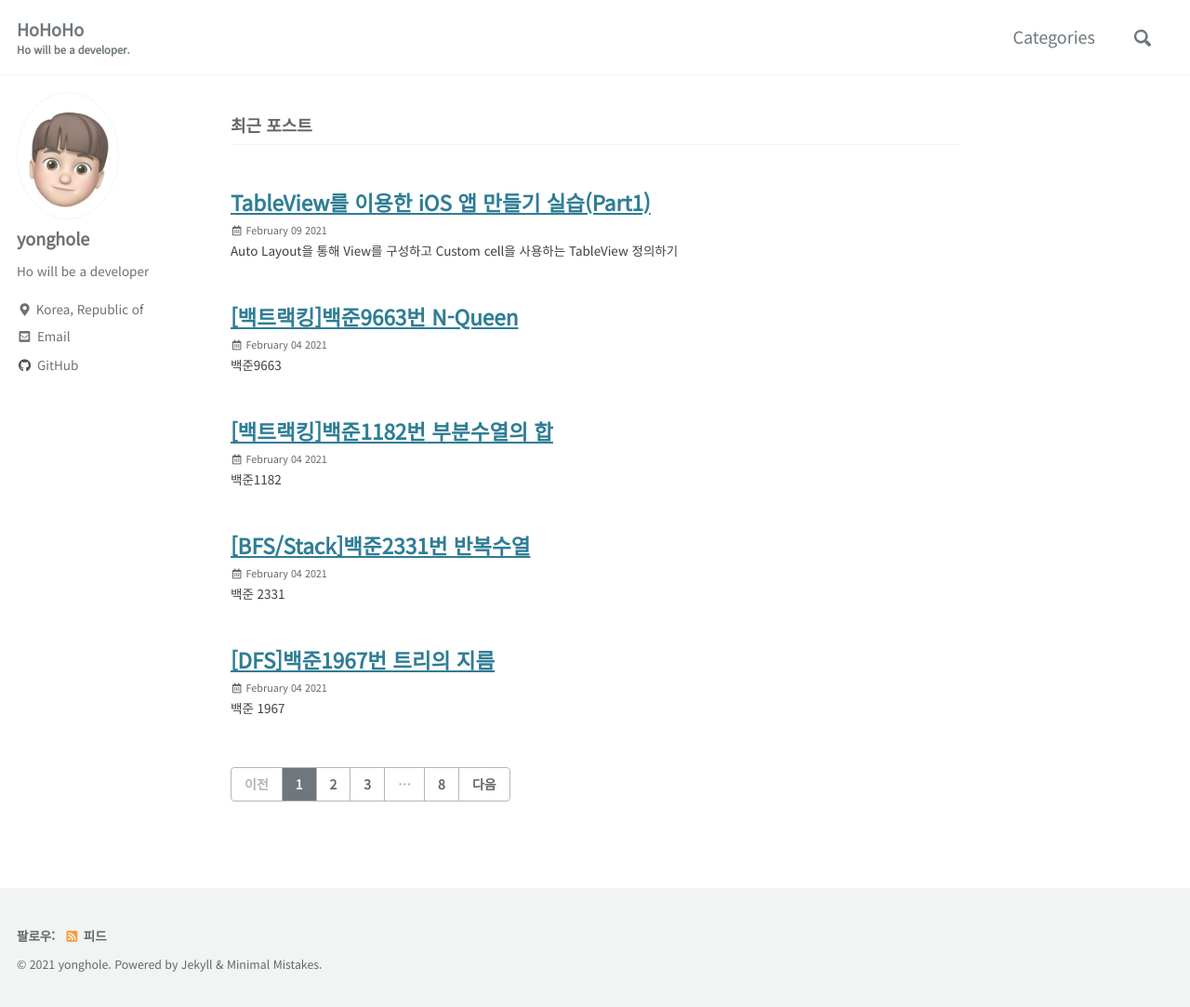
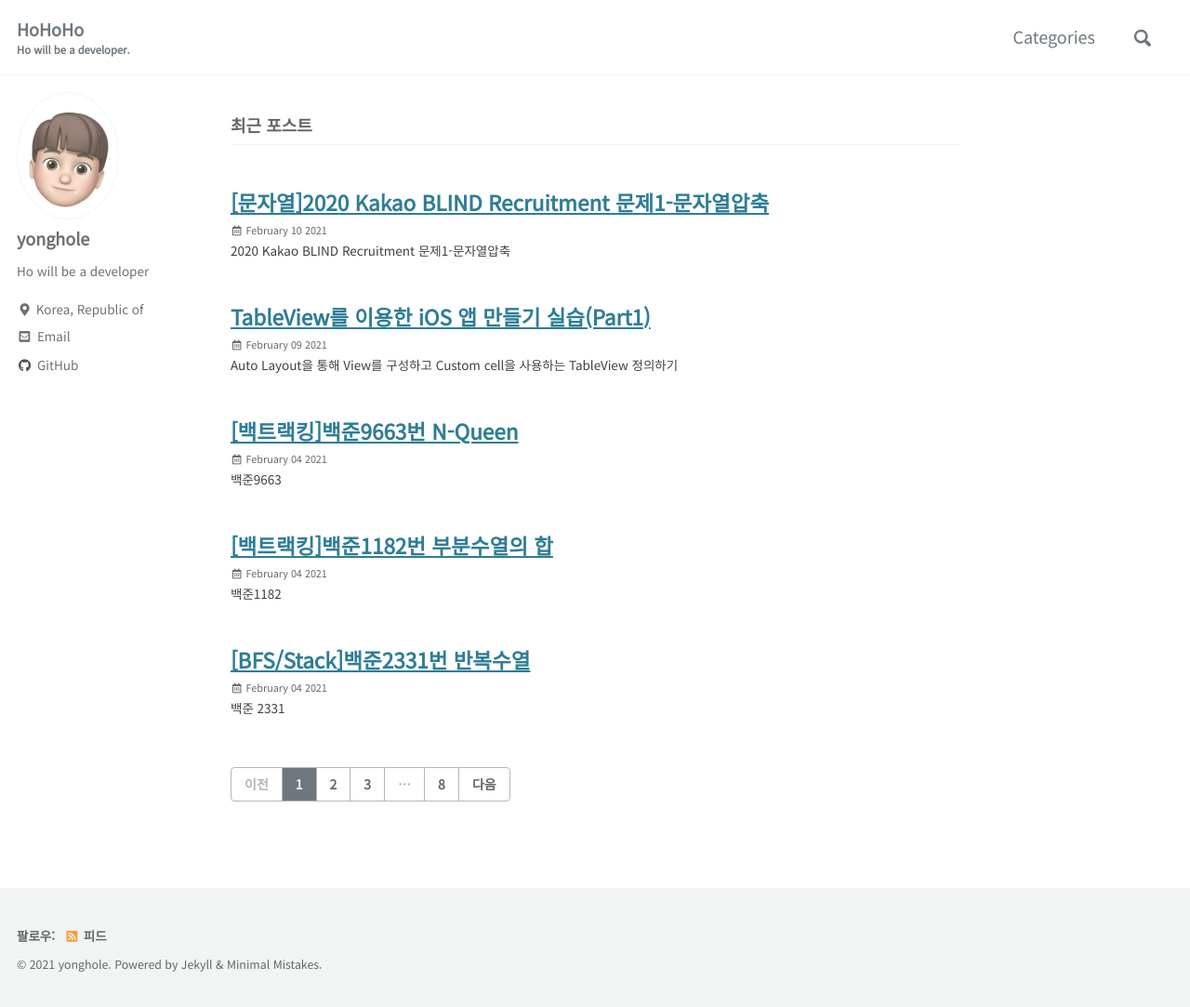
Before and after one commit to yonghole/yonghole.github.io, a Jekyll site: the page built from index.html, in a window 1280 px wide and 1083 px high. Shown: the whole window at 93% size. Built offline with Jekyll 4.4.1, drawn with Linux system fonts in a browser that asks for light colours; cached includes are drawn as plain includes; the list of posts is cut into pages by our own code.

Commit message:
Update and rename 2020 Kakao BLIND Recruitment 87c437fa56a7406fad4a22a04510127b.md to 2021-02-10-kakaoblind2020#1.md

```diff
--- a/_posts/2020 Kakao BLIND Recruitment 87c437fa56a7406fad4a22a04510127b.md
+++ b/_posts/2021-02-10-kakaoblind2020#1.md
@@ -1,10 +1,15 @@
-# 2020 Kakao BLIND Recruitment
+---
+title: "[문자열]2020 Kakao BLIND Recruitment 문제1-문자열압축 "
+date: 2021-02-10 01:08:42
+categories: Algorithm
+---
 
-## 문자열압축
+# 2020 Kakao BLIND Recruitment 문제1-문자열압축
 
-![2020%20Kakao%20BLIND%20Recruitment%2087c437fa56a7406fad4a22a04510127b/_2021-02-06__7.20.33.png](2020%20Kakao%20BLIND%20Recruitment%2087c437fa56a7406fad4a22a04510127b/_2021-02-06__7.20.33.png)
 
-![2020%20Kakao%20BLIND%20Recruitment%2087c437fa56a7406fad4a22a04510127b/_2021-02-06__7.20.46.png](2020%20Kakao%20BLIND%20Recruitment%2087c437fa56a7406fad4a22a04510127b/_2021-02-06__7.20.46.png)
+![_2021-02-06__7 20 33](https://user-images.githubusercontent.com/55180768/107392053-a37cb180-6b3c-11eb-9aab-821f403b88de.png)
+
+![_2021-02-06__7 20 46](https://user-images.githubusercontent.com/55180768/107392068-a7103880-6b3c-11eb-8b8a-3219607df250.png)
 
 처음에는 문제를 잘못 이해해 현재 자신의 위치부터 몇 자리 뒤까지 확인해 반복되는지를 확인하는...그런 복잡한 생각을 하고 구현하고 있었다.
 
```
Also changed, not shown: other parts of _posts/2021-02-10-kakaoblind2020#1.md (+1 -1 lines).
